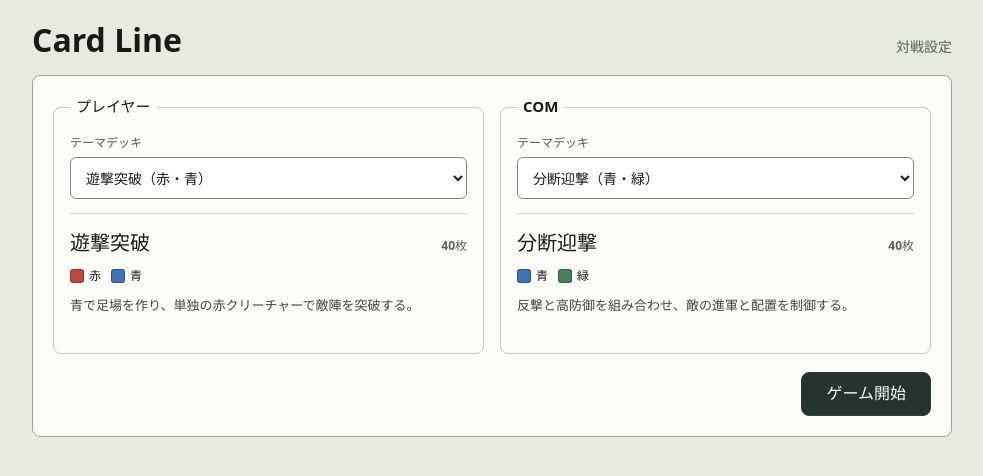
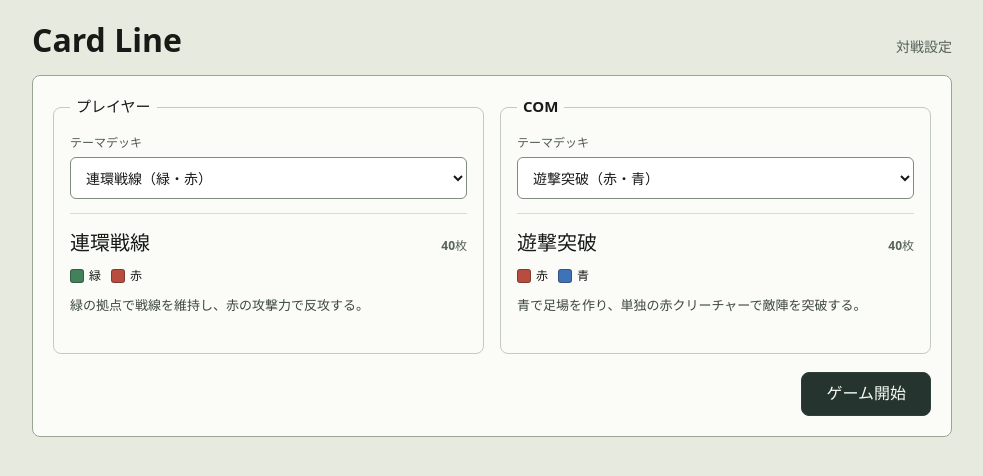
Before and after one commit to kurehajime/cardivide, a React (Vite) app: page / in a window 1280 px wide. Shown: the top 476 px of the page, without its empty margins (148-1131 px from the left). Built offline with nearby package versions, Linux system fonts and the light colour scheme.

Commit message:
Update GameApp.tsx

```diff
--- a/src/components/GameApp.tsx
+++ b/src/components/GameApp.tsx
@@ -316,8 +316,8 @@ const GameSession = ({
 
 const GameApp = () => {
   const [selection, setSelection] = useState<GameSelection>({
-    playerDeckId: 'red-blue-skirmish',
-    comDeckId: 'blue-green-intercept',
+    playerDeckId: 'green-red-frontline',
+    comDeckId: 'red-blue-skirmish',
   })
   const [gameStarted, setGameStarted] = useState(false)
 
```
